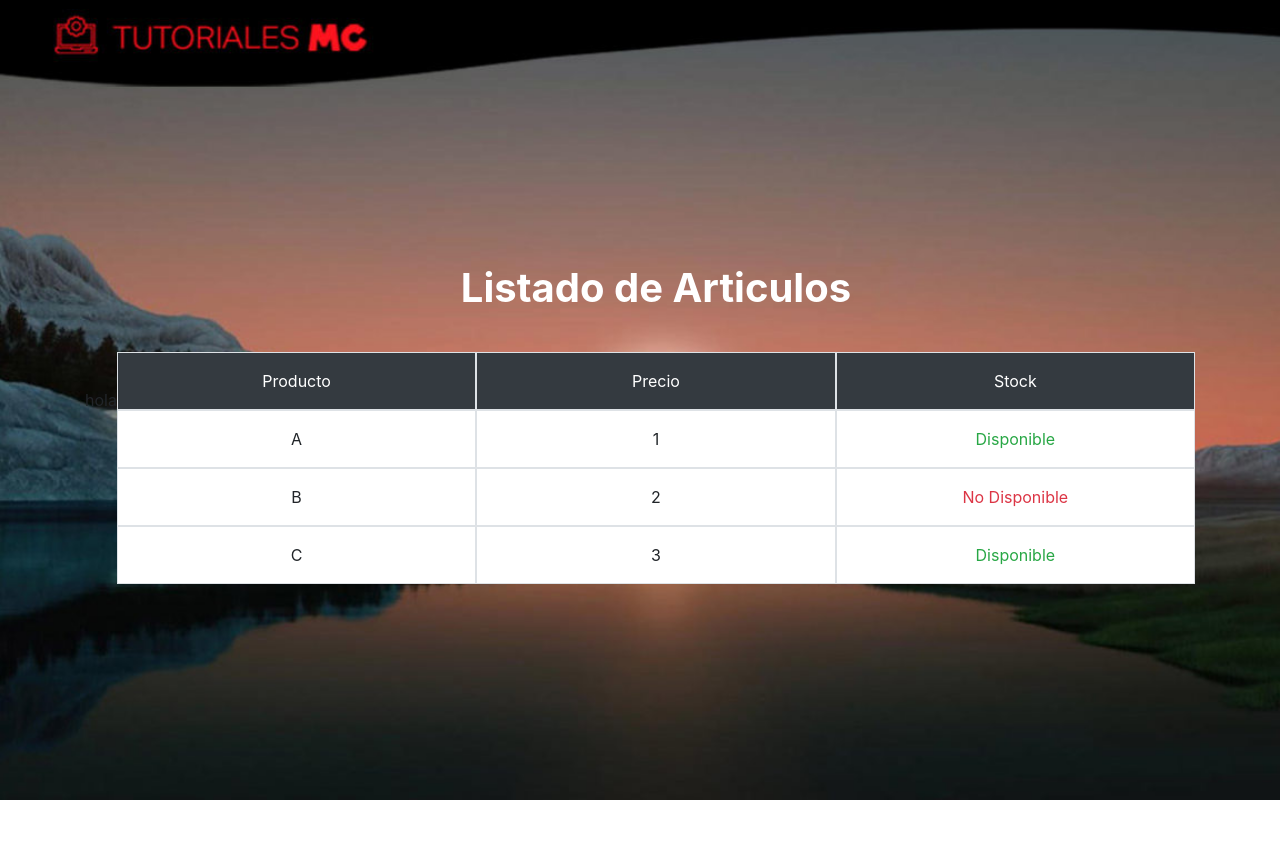
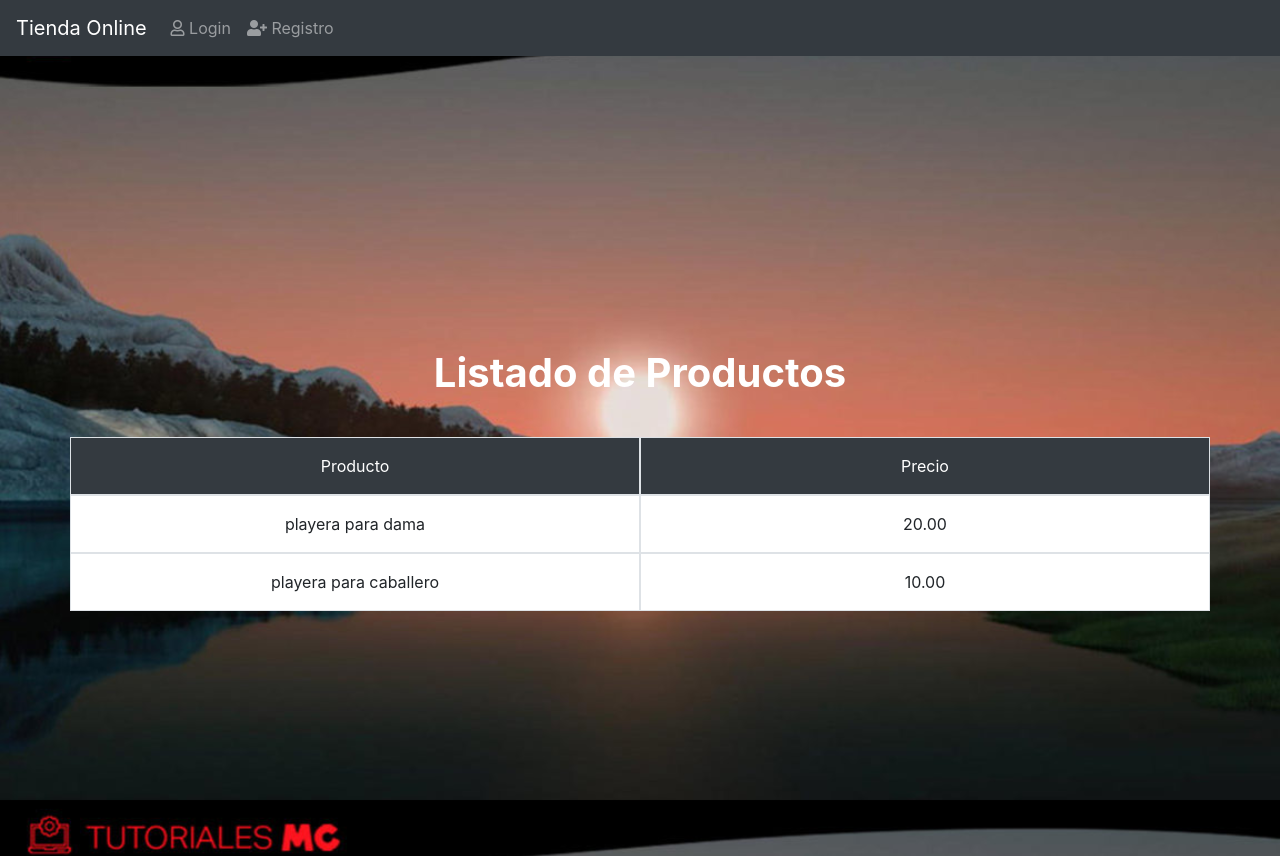
Before and after one commit to jkaalexkei/proyecto_tienda, a Django app: page / in a window 1280 px wide. Before the commit the page ends 800 px from the top, so only its background shows below. Run offline with Django 3.2, Linux system fonts and the light colour scheme; data comes from the database, SQL or seed files in the repository; both versions use the stored data as it was after the commit; some libraries are stand-ins or nearby versions.

Commit message:
trabajando con templates, shell, herencia de templates, clase listview para listar elementos un template

```diff
--- /dev/null
+++ b/proyecto_tienda/productos/apps.py
@@ -0,0 +1,6 @@
+from django.apps import AppConfig
+
+
+class ProductosConfig(AppConfig):
+    default_auto_field = 'django.db.models.BigAutoField'
+    name = 'productos'
--- /dev/null
+++ b/proyecto_tienda/productos/tests.py
@@ -0,0 +1,3 @@
+from django.test import TestCase
+
+# Create your tests here.
--- /dev/null
+++ b/proyecto_tienda/productos/views.py
@@ -0,0 +1,25 @@
+
+from django.shortcuts import render
+from django.views.generic.list import ListView
+from productos.models import Producto
+
+# Create your views here.
+
+
+class ProductosListView(ListView):
+
+    #se deben pasar dos parametro para listar objetos
+    template_name = 'inicio.html' #nombre del template que se va a utilizar
+
+    #consulta que permite obtener el listado de objetos
+    queryset = Producto.objects.all().order_by('-id') #ordena del mas nuevo al mas reciente
+
+    #para que la informacion se pinte en el template se debe sobreescribir el metodo
+    # get_context_data() para obtener el contexto de la clase padre
+
+    def get_context_data(self,**kwargs):
+        context = super().get_context_data(**kwargs) #esto genera un nuevo diccionario para generar nuevas llaves
+        context['titulo'] = 'Listado de Productos' #aca se reemplaza lo que tiene el nombre titulo por un nuevo valor
+
+        print(context)
+        return context
--- a/proyecto_tienda/proyecto_tienda/settings.py
+++ b/proyecto_tienda/proyecto_tienda/settings.py
@@ -38,6 +38,7 @@ INSTALLED_APPS = [
     'django.contrib.sessions',
     'django.contrib.messages',
     'django.contrib.staticfiles',
+    'productos',
 ]
 
 MIDDLEWARE = [
--- a/proyecto_tienda/proyecto_tienda/urls.py
+++ b/proyecto_tienda/proyecto_tienda/urls.py
@@ -13,14 +13,21 @@ Including another URLconf
     1. Import the include() function: from django.urls import include, path
     2. Add a URL to urlpatterns:  path('blog/', include('blog.urls'))
 """
+
 from django.contrib import admin
 from django.urls import path
 
 from . import views
 
+from productos.views import ProductosListView #importamos la nueva clase que posee la vista de productos
+
 urlpatterns = [
     path('admin/', admin.site.urls),
-    path('',views.index,name='index'),
+    # path('',views.index,name='index'),aca se reemplaza esta url y se asigna la url a la clase declarada en la vista de productos por esta que sigue a continuacion
+    path('', ProductosListView.as_view() ,name='index'),
+
+
+
     path('usuarios/login/',views.iniciodesesion,name='login'),
     path('usuarios/logout/',views.cerrarsesion,name='logout'),
     path('usuarios/registro/',views.registro,name='registro'),
--- a/proyecto_tienda/proyecto_tienda/views.py
+++ b/proyecto_tienda/proyecto_tienda/views.py
@@ -5,23 +5,35 @@ from django.shortcuts import redirect, render
 from django.contrib.auth import authenticate, login,logout
 from django.contrib import messages
 from . forms import FormularioRegistro
-
+from django.contrib.auth.models import User
+from productos.models import Producto
 
 def index(request):
+
+    prod = Producto.objects.all().order_by('-id') #esto ordena los productos del mas nuevo al mas antiguo
+
     return render(request,'inicio.html',{
 
-        'saludo': 'este es el saludo',
         'titulo':'Listado de Articulos',
-        'productos':[
-            {'titulo':'A','precio':1,'stock':True,'imagen':"{% static 'img/user.jpg' %}"},
-            {'titulo':'B','precio':2,'stock':False},
-            {'titulo':'C','precio':3,'stock':True},
+        'productos':prod
 
-        ]
-    })
+         })
+
+        # 'saludo': 'este es el saludo',
+        # 'titulo':'Listado de Articulos',
+        # 'productos':[
+        #     {'titulo':'A','precio':1,'stock':True,'imagen':"{% static 'img/user.jpg' %}"},
+        #     {'titulo':'B','precio':2,'stock':False},
+        #     {'titulo':'C','precio':3,'stock':True},
+
+        # ]
+
 
 
 def iniciodesesion(request):
+
+    if request.user.is_authenticated:#esta comprobacion valida si el usuario esta autenticado y evita que acceda a otras url sin estar autenticado
+        return redirect ('index')
 
     if request.method == 'POST':
 
@@ -53,8 +65,26 @@ def cerrarsesion(request):
 
 def registro(request):
 
+    if request.user.is_authenticated:#esta comprobacion valida si el usuario esta autenticado y evita que acceda a otras url sin estar autenticado
+        return redirect ('index')
 
-    formulario = FormularioRegistro()
+    formulario = FormularioRegistro( request.POST or None)
+    #aca se pueden pasar valores por defecto en un diccionario al formulario
+
+    if request.method == 'POST' and formulario.is_valid():
+        # usuario = request.POST.get('usuario')
+        # clave = request.POST.get('clave')
+        # correo = request.POST.get('correo')
+
+        # print(usuario,' ',clave,' ',correo)
+
+        # nuevousuario = User.objects.create_user(usuario, correo, clave)
+        nuevousuario = formulario.save()#los datos del formulario son capturados en el archivo forms.py
+#el metodo create_user crea un objeto de tipo user pero sin permisos de admin y se encarga de encriptar la clave de manera automatica
+        if nuevousuario:
+            login(request,nuevousuario)
+            messages.success(request,'usuario creado exitosamente')
+            return redirect('index')
 
 
 
--- /dev/null
+++ b/proyecto_tienda/templates/base.html
@@ -0,0 +1,41 @@
+{% load static %}
+<!doctype html>
+<html lang="en">
+  <head>
+    <!-- Required meta tags -->
+    <meta charset="utf-8">
+    <meta name="viewport" content="width=device-width, initial-scale=1, shrink-to-fit=no">
+
+    <!-- Bootstrap CSS -->
+    <link rel="stylesheet" href="https://stackpath.bootstrapcdn.com/bootstrap/4.3.1/css/bootstrap.min.css" integrity="sha384-ggOyR0iXCbMQv3Xipma34MD+dH/1fQ784/j6cY/iJTQUOhcWr7x9JvoRxT2MZw1T" crossorigin="anonymous">
+    <link rel="stylesheet" href="https://use.fontawesome.com/releases/v5.15.4/css/all.css" integrity="sha384-DyZ88mC6Up2uqS4h/KRgHuoeGwBcD4Ng9SiP4dIRy0EXTlnuz47vAwmeGwVChigm" crossorigin="anonymous">
+    <link rel="stylesheet" href="{% static 'css/estilos.css'  %}">
+
+
+    {% block title %}
+
+    {% endblock  %}
+
+  </head>
+  <body>
+      {% include 'navbar.html' %}
+      <div class="container">
+        {% include 'mensajes.html' %}
+      </div>
+
+      <div class="container d-flex align-items-center justify-content-center vh-100">
+
+          <div class="row">
+              {% block content %}
+
+              {% endblock %}
+          </div>
+      </div>
+
+    <!-- Optional JavaScript -->
+    <!-- jQuery first, then Popper.js, then Bootstrap JS -->
+    <script src="https://code.jquery.com/jquery-3.3.1.slim.min.js" integrity="sha384-q8i/X+965DzO0rT7abK41JStQIAqVgRVzpbzo5smXKp4YfRvH+8abtTE1Pi6jizo" crossorigin="anonymous"></script>
+    <script src="https://cdnjs.cloudflare.com/ajax/libs/popper.js/1.14.7/umd/popper.min.js" integrity="sha384-UO2eT0CpHqdSJQ6hJty5KVphtPhzWj9WO1clHTMGa3JDZwrnQq4sF86dIHNDz0W1" crossorigin="anonymous"></script>
+    <script src="https://stackpath.bootstrapcdn.com/bootstrap/4.3.1/js/bootstrap.min.js" integrity="sha384-JjSmVgyd0p3pXB1rRibZUAYoIIy6OrQ6VrjIEaFf/nJGzIxFDsf4x0xIM+B07jRM" crossorigin="anonymous"></script>
+  </body>
+</html>
--- a/proyecto_tienda/templates/inicio.html
+++ b/proyecto_tienda/templates/inicio.html
@@ -1,73 +1,37 @@
-{% load static %}
-<!doctype html>
-<html lang="en">
-  <head>
-    <!-- Required meta tags -->
-    <meta charset="utf-8">
-    <meta name="viewport" content="width=device-width, initial-scale=1, shrink-to-fit=no">
+{% extends 'base.html' %}
 
-    <!-- Bootstrap CSS -->
-    <link rel="stylesheet" href="https://stackpath.bootstrapcdn.com/bootstrap/4.3.1/css/bootstrap.min.css" integrity="sha384-ggOyR0iXCbMQv3Xipma34MD+dH/1fQ784/j6cY/iJTQUOhcWr7x9JvoRxT2MZw1T" crossorigin="anonymous">
-    <link rel="stylesheet" href="{% static 'css/estilos.css'  %}">
+{% block title  %}
+  <title>Home</title>
+{% endblock  %}
 
-    <title>Hello, world!</title>
-  </head>
-  <body>
-    <div class="container d-flex align-items-center justify-content-center vh-100">
-    hola
-   <div class="container text-center">
 
-    <div class="row">
-        {% if messages %}
+{% block content %}
 
-        {% for mensajes in messages  %}
 
-            {% if mensajes.tags == 'success' %}
+      <div class="col-12">
+        <h1 class="mt-5">{{titulo}}</h1>
+      </div>
+      <div class="col-6 border bg-dark text-white p-3 text-center">Producto</div>
+      <div class="col-6 border bg-dark text-white p-3 text-center">Precio</div>
+      <!-- <div class="col-4 border bg-dark text-white p-3">Stock</div> -->
 
-                <div class="alert alert-success">
-                    <button type="button" class="close" data-dismiss='alert'>X</button>
-                    {{mensajes}}
-                </div>
-            {% else %}
-                <div class="alert alert-danger">
-                    <button type="button" class="close" data-dismiss='alert'>X</button>
-                    {{mensajes}}
-                </div>
+      <!-- el termino objects_list hace referencia a la lista de productos -->
+      {% for prod in producto_list  %}
 
-            {% endif %}
+        <div class="col-6 border p-3 bg-white text-center">{{prod.titulo}}</div>
+        <div class="col-6 border p-3 bg-white text-center">{{prod.precio}}</div>
+
+        <!-- {% if prod.stock %}
+          <div class="col-4 border p-3 text-success bg-white">Disponible</div>
+        {% else %}
+          <div class="col-4 border p-3 text-danger bg-white">No Disponible</div>
+        {% endif %} -->
+
+
+      {% endfor %}
 
 
 
-        {% endfor %}
 
 
-    {% endif %}
-        <div class="col-12"><h1 class="mt-5">{{titulo}}</h1></div>
-        <div class="col-4 border bg-dark text-white p-3">Producto</div>
-        <div class="col-4 border bg-dark text-white p-3">Precio</div>
-        <div class="col-4 border bg-dark text-white p-3">Stock</div>
-
-
-        {% for prod in productos  %}
-
-                <div class="col-4 border p-3 bg-white">{{prod.titulo}}</div>
-                <div class="col-4 border p-3 bg-white">{{prod.precio}}</div>
-
-                {% if prod.stock %}
-                    <div class="col-4 border p-3 text-success bg-white">Disponible</div>
-                {% else %}
-                    <div class="col-4 border p-3 text-danger bg-white">No Disponible</div>
-                {% endif %}
-
-
-        {% endfor %}
-    </div>
-
-   </div>
-    </div>
-    <script src="{% static 'js/app.js' %}"></script>
-    <script src="https://code.jquery.com/jquery-3.3.1.slim.min.js" integrity="sha384-q8i/X+965DzO0rT7abK41JStQIAqVgRVzpbzo5smXKp4YfRvH+8abtTE1Pi6jizo" crossorigin="anonymous"></script>
-    <script src="https://cdnjs.cloudflare.com/ajax/libs/popper.js/1.14.7/umd/popper.min.js" integrity="sha384-UO2eT0CpHqdSJQ6hJty5KVphtPhzWj9WO1clHTMGa3JDZwrnQq4sF86dIHNDz0W1" crossorigin="anonymous"></script>
-    <script src="https://stackpath.bootstrapcdn.com/bootstrap/4.3.1/js/bootstrap.min.js" integrity="sha384-JjSmVgyd0p3pXB1rRibZUAYoIIy6OrQ6VrjIEaFf/nJGzIxFDsf4x0xIM+B07jRM" crossorigin="anonymous"></script>
-  </body>
-</html>
+{% endblock %}
--- /dev/null
+++ b/proyecto_tienda/templates/mensajes.html
@@ -0,0 +1,20 @@
+{% if messages %}
+
+    {% for mensajes in messages  %}
+
+        {% if mensajes.tags == 'success' %}
+
+            <div class="alert alert-success alert-dismissible fade show" role="alert">
+                {{mensajes}}
+                <button type="button" class="close" data-dismiss="alert" aria-label="Close">X</button>
+            </div>
+        {% else %}
+            <div class="alert alert-danger alert-dismissible fade show" role="alert">
+                {{mensajes}}
+                <button type="button" class="close" data-dismiss="alert" aria-label="Close">X</button>
+            </div>
+
+        {% endif %}
+    {% endfor %}
+
+{% endif %}
--- /dev/null
+++ b/proyecto_tienda/templates/navbar.html
@@ -0,0 +1,29 @@
+{% url 'login' as login %}
+{% url 'registro' as registro %}
+<nav class="navbar navbar-expand-lg navbar-dark bg-dark">
+    <a class="navbar-brand " href="#">Tienda Online</a>
+    <button class="navbar-toggler" type="button" data-toggle="collapse" data-target="#navbarNavAltMarkup" aria-controls="navbarNavAltMarkup" aria-expanded="false" aria-label="Toggle navigation">
+      <span class="navbar-toggler-icon"></span>
+    </button>
+    <div class="collapse navbar-collapse" id="navbarNavAltMarkup">
+      <div class="navbar-nav">
+
+        <!-- esta comprobacion verifica si el usuario esta autenticado -->
+        {% if user.is_authenticated %}
+
+            <a class="nav-item nav-link" href="{% url 'logout' %}"><i class="fas fa-sign-out-alt"></i>Logout</a>
+
+        {% else %}
+
+            <a class="nav-item nav-link {% if request.path == login %}active{% endif %}" href="{{login}}"><i class="far fa-user"></i> Login <span class="sr-only">(current)</span></a>
+            <a class="nav-item nav-link {% if request.path == registro%}active{%endif%}" href="{{registro}}"><i class="fas fa-user-plus"></i> Registro</a>
+
+        {% endif %}
+
+
+
+
+
+      </div>
+    </div>
+  </nav>
```
Also changed, not shown: proyecto_tienda/productos/admin.py (added, +8 -0 lines), proyecto_tienda/productos/models.py (added, +21 -0 lines), proyecto_tienda/proyecto_tienda/forms.py (+46 -2 lines), proyecto_tienda/templates/usuarios/login.html (+3 -70 lines), proyecto_tienda/templates/usuarios/registro.html (+23 -30 lines), proyecto_tienda/db.sqlite3, proyecto_tienda/productos/__init__.py (added), proyecto_tienda/productos/migrations/0001_initial.py (added), proyecto_tienda/productos/migrations/__init__.py (added).
